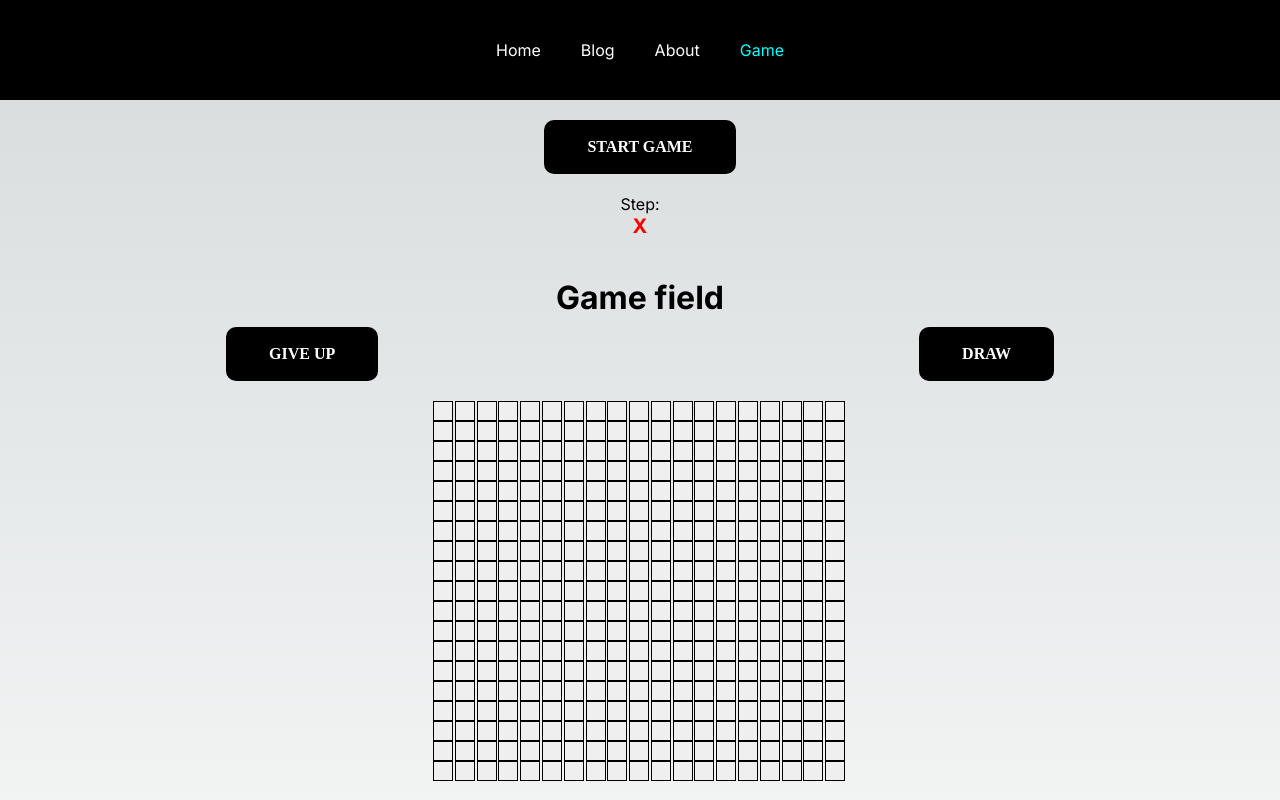
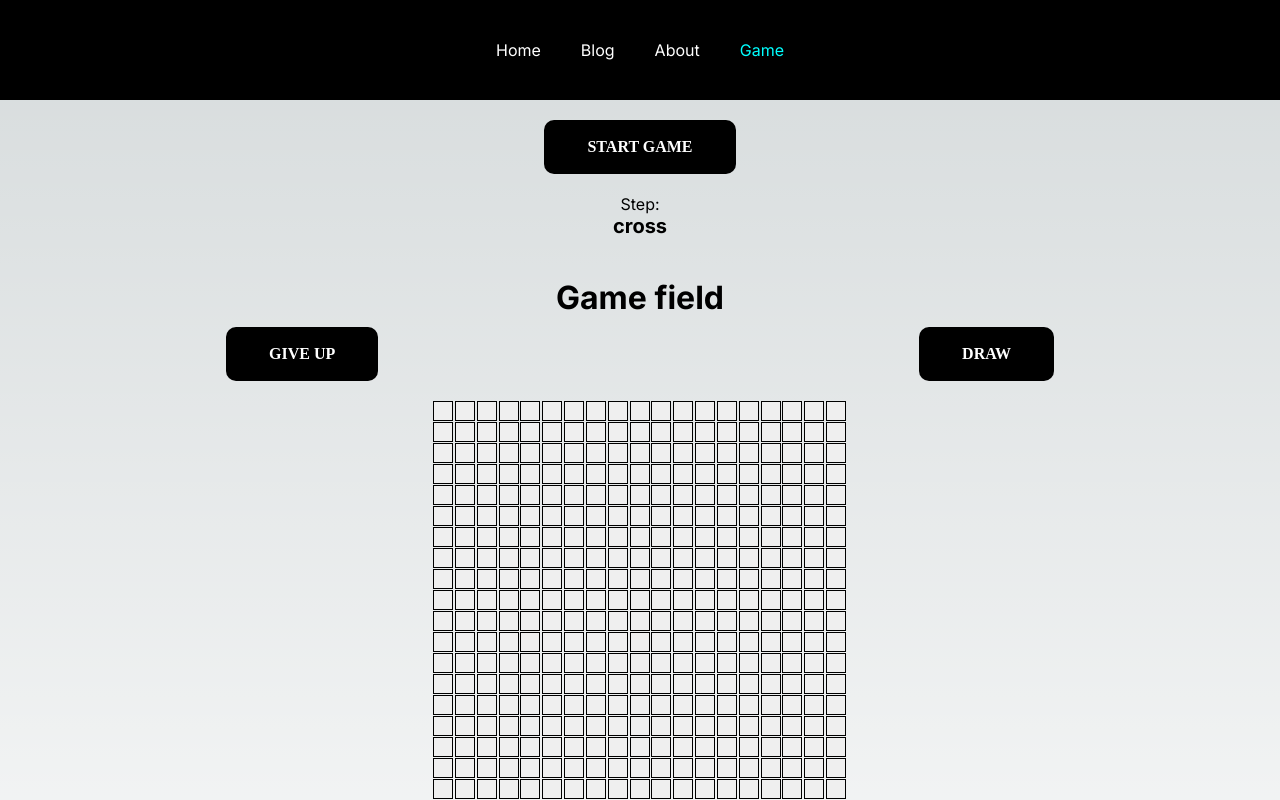
Before and after one commit to Aleksey6453/nextOne, a Next.js app: page /game in a window 1280 px wide. Shown: the top 800 px of the page. Built offline with nearby package versions, Linux system fonts and the light colour scheme.

Commit message:
add new game symbols

```diff
--- a/app/game/page.jsx
+++ b/app/game/page.jsx
@@ -10,6 +10,13 @@ import { GameField } from './gameComponents/GameField'
 
 const symbolX = 'X'
 const symbolO = 'O'
+
+const gameSymbols = {
+    zero: 'zero',
+    cross: 'cross',
+    triangle: 'triangle',
+    square: 'square'
+}
 
 const computeWinner = (cells) => {
     const lines = [
@@ -33,15 +40,28 @@ const computeWinner = (cells) => {
         }
     }
 }
+const moveOrder = [
+    gameSymbols.cross,
+    gameSymbols.zero,
+    gameSymbols.triangle,
+    gameSymbols.square
+]
 
 
+
+
+function getNextMove(currentStep){
+    const nextMoveIndex = moveOrder.indexOf(currentStep) + 1
+    return moveOrder[nextMoveIndex] ?? moveOrder[0];
+}
 
 export default function Game(){
 
     const startPosition = Array(361).fill(null)
     // const [cells, setCells] = React.useState([null, null, null, null, null, null, null, null, null])
-    const [cells, setCells] = useState(startPosition)
-    const [currentStep, setCurrentStep] = useState(symbolX)
+    const [cells, setCells] = useState(() => startPosition)
+    const [currentStep, setCurrentStep] = useState(gameSymbols.cross)
+    const nextMove = getNextMove(currentStep)
     const [winnerCombi, setWinnerCombi] = useState()
     // const currentStep = symbolX;
     const getSymbolClassName = (symbol) => {
--- a/app/globals.css
+++ b/app/globals.css
@@ -239,6 +239,9 @@ a {
   padding: 5px;
   box-sizing: border-box;
   border: 1px solid black;
+  display: flex;
+  align-items: center;
+  justify-content: center;
 }
 .grid {
   margin-top: 20px;
@@ -246,5 +249,5 @@ a {
   display: grid;
   grid-template-columns: repeat(19, 1fr); /* 19 столбцов равной ширины */
   grid-template-rows: repeat(19, 1fr); /* 19 строк равной высоты */
-  /* gap: 1px; Расстояние между клетками */
+  gap: 1px; /* Расстояние между клетками */
 }
```
